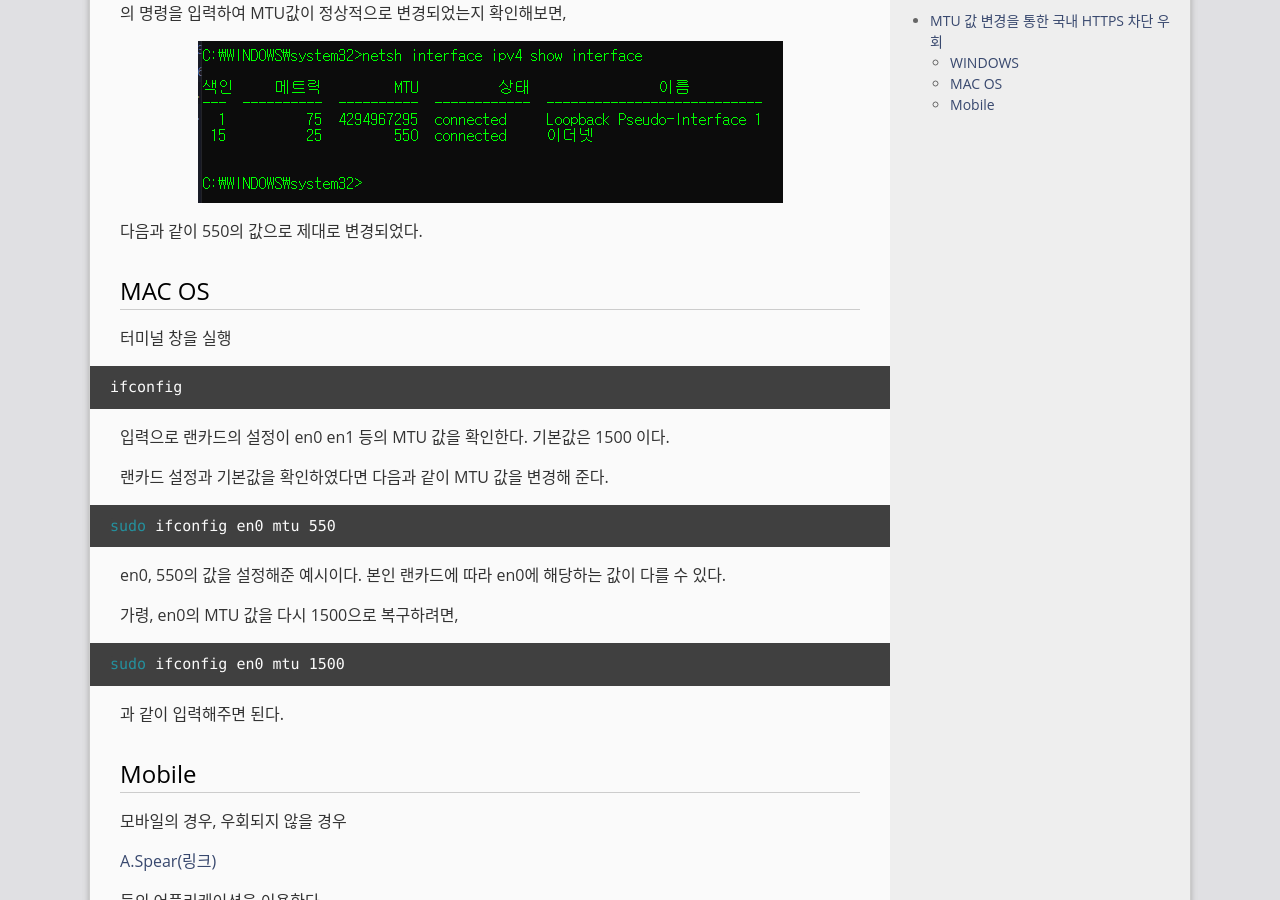
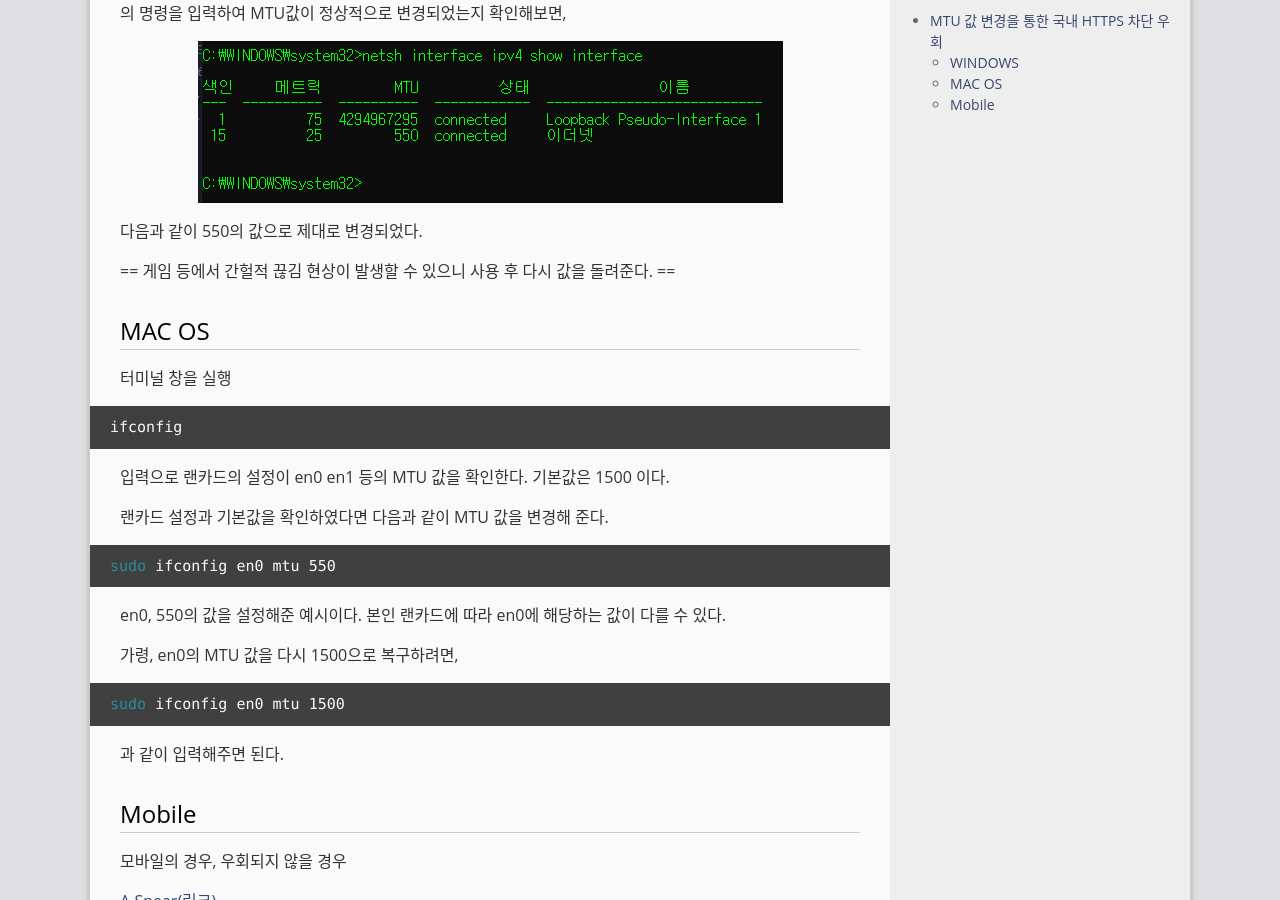
Before and after one commit to gloomydumber/copy, a Jekyll site: the page built from _posts/2020-03-01-httpSet.md, in a window 1280 px wide and 900 px high, scrolled down 2109 px. Built offline with Jekyll 4.4.1, drawn with Linux system fonts in a browser that asks for light colours; comment, search, counter and statistics services are not loaded.

Commit message:
PostModded

```diff
--- a/_posts/2020-03-01-httpSet.md
+++ b/_posts/2020-03-01-httpSet.md
@@ -66,6 +66,8 @@ netsh interface ipv4 show interface
 
 다음과 같이 550의 값으로 제대로 변경되었다.
 
+== 게임 등에서 간헐적 끊김 현상이 발생할 수 있으니 사용 후 다시 값을 돌려준다. ==
+
 ## MAC OS
 
 터미널 창을 실행
```
